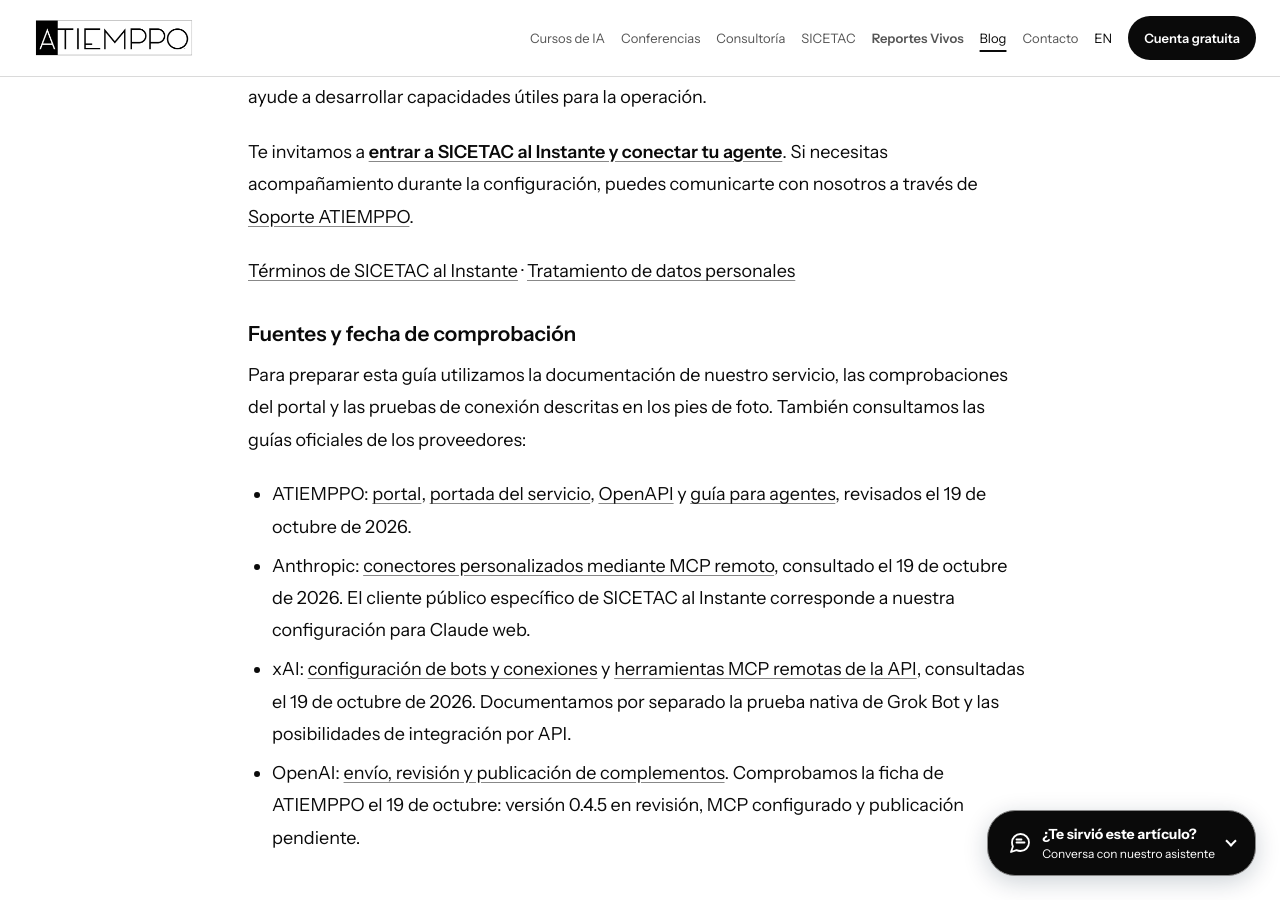
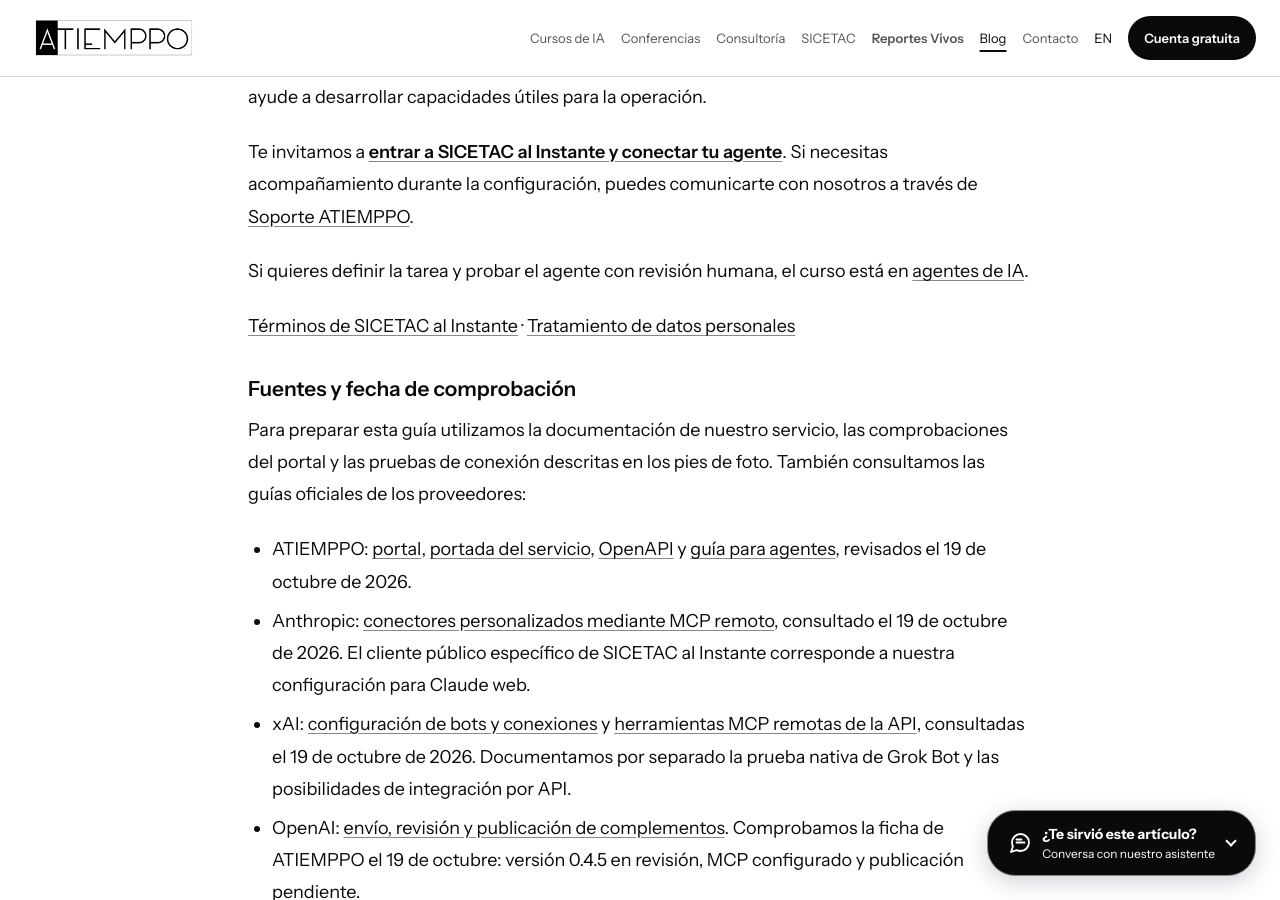
Before and after one commit to imatjuanmatiz/atiemppo-web, a Jekyll site: the page built from _posts/2026-10-19-sicetac-al-instante-conectar-agente-ia.md, in a window 1280 px wide and 900 px high, scrolled down 15466 px. Built offline with Jekyll 4.4.1, drawn with Linux system fonts in a browser that asks for light colours.

Commit message:
Enlazar los artículos de SICETAC con los cursos de equipos y de agentes. (#92)
Una frase en cada post, para que las búsquedas que ya llegan a esos artículos encuentren el curso correspondiente.

Co-authored-by: Cursor Agent <cursoragent@cursor.com>
Co-authored-by: juanmatiz <imatjuanmatiz@users.noreply.github.com>

```diff
--- a/_posts/2026-10-19-sicetac-al-instante-conectar-agente-ia.md
+++ b/_posts/2026-10-19-sicetac-al-instante-conectar-agente-ia.md
@@ -224,6 +224,8 @@ Desde el mismo portal puedes revocar conexiones y claves, revisar el saldo o con
 
 Te invitamos a **[entrar a SICETAC al Instante y conectar tu agente](https://clientes.atiemppo.com/sicetac-al-instante)**. Si necesitas acompañamiento durante la configuración, puedes comunicarte con nosotros a través de [Soporte ATIEMPPO](https://atiemppo.com/soporte/).
 
+Si quieres definir la tarea y probar el agente con revisión humana, el curso está en [agentes de IA](/cursos/agentes-de-ia/).
+
 [Términos de SICETAC al Instante](https://atiemppo.com/legal/terminos/sicetac-al-instante/) · [Tratamiento de datos personales](https://clientes.atiemppo.com/privacidad)
 
 ### Fuentes y fecha de comprobación
```
Also changed, not shown: _posts/2026-10-13-sicetac-instant-atica-red-transporte.md (+2 -0 lines).
